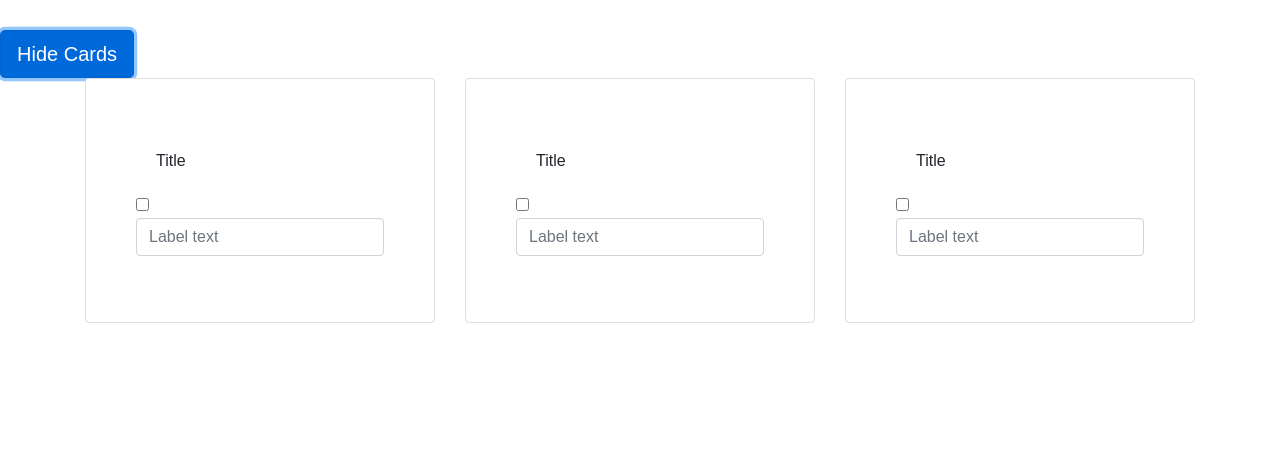
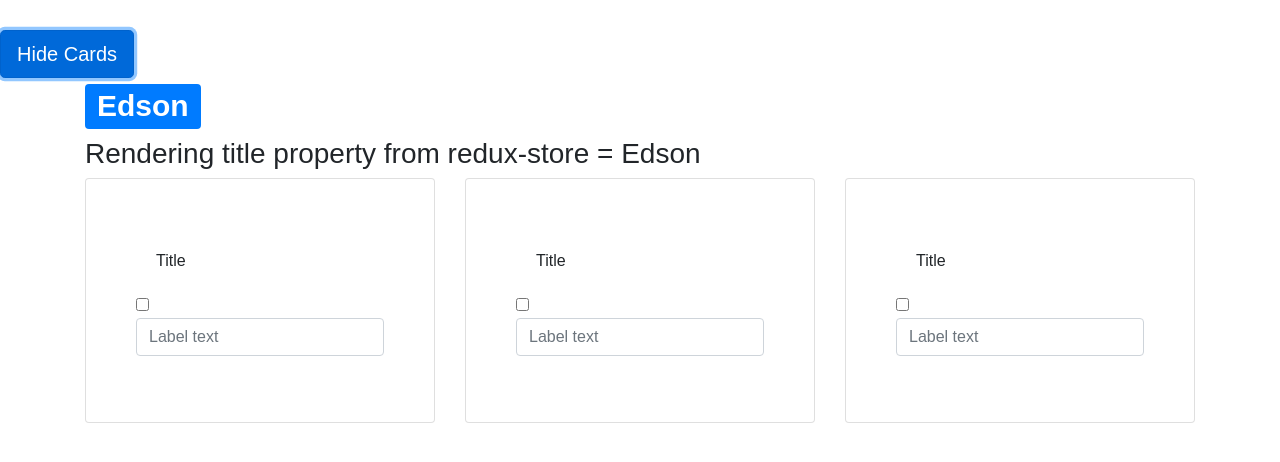
Before and after one commit to edsonfo/repositoryNewCard, a React (Create React App) app: page / in a window 1280 px wide. Both pictures are taken after a click on the button "Hide Cards". Shown: the top 462 px of the page. Built offline with nearby package versions, Linux system fonts and the light colour scheme.

Commit message:
add redux

```diff
--- a/package.json
+++ b/package.json
@@ -10,6 +10,7 @@
     "react": "^17.0.2",
     "react-bootstrap": "^1.6.0",
     "react-dom": "^17.0.2",
+    "react-redux": "^7.2.4",
     "react-scripts": "4.0.3",
     "web-vitals": "^1.0.1"
   },
--- a/src/App.js
+++ b/src/App.js
@@ -2,14 +2,18 @@ import "./App.css";
 import "bootstrap/dist/css/bootstrap.min.css";
 import Cards from "./components/list-item/Cards";
 import Context from "./components/context/Context";
+import { Provider } from "react-redux"
+import store from "./components/redux/store"
 
 const App = () => {
   return (
-    <Context>
-      <div className="App">
-        <Cards />
-      </div>
-    </Context>
+    <Provider store={store}>
+      <Context>
+        <div className="App">
+          <Cards />
+        </div>
+      </Context>
+    </Provider>
   );
 };
 
--- a/src/components/list-item/Cards.jsx
+++ b/src/components/list-item/Cards.jsx
@@ -1,10 +1,11 @@
 import React, { useState } from "react";
-import { Button, Container, Row } from "react-bootstrap";
+import { Badge, Button, Container, Row } from "react-bootstrap";
 import CardItem from "../item/CardItem";
+import { connect } from "react-redux"
 
 // import image2 from './image2.jpg';
 
-const Cards = (props) => {
+const Cards = ({title}) => {
   const [checked, setChecked] = useState({
     checked: false,
     message: "Hide Cards",
@@ -44,6 +45,10 @@ const Cards = (props) => {
       </Button>
       {checked.checked && (
         <Container>
+          <h1>
+            <Badge variant= "primary">{title}</Badge>
+          </h1>
+          <h3>Rendering title property from redux-store = {title}</h3>
           <Row className="justify-content-md-center">
             {items.map((item, key) => (
               <CardItem key={key} item={item} visible={item.visible} />
@@ -54,4 +59,8 @@ const Cards = (props) => {
     </>
   );
 };
-export default Cards;
+const mapStateToProps = (state) => ({
+  title: state.title
+})
+
+export default connect(mapStateToProps)(Cards)
--- /dev/null
+++ b/src/components/redux/store.jsx
@@ -0,0 +1,11 @@
+import { createStore } from "redux"
+
+const initialStore = {
+  title: "Edson"
+}
+
+const reducer = (state = initialStore) => {
+  return state
+}
+
+export default createStore(reducer)
```
Also changed, not shown: 1 other file (tests, documents, lock files or other folders).
